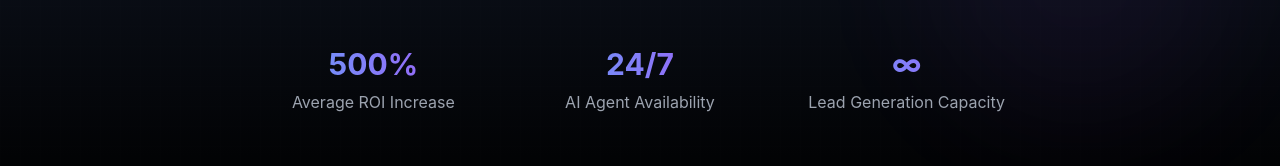
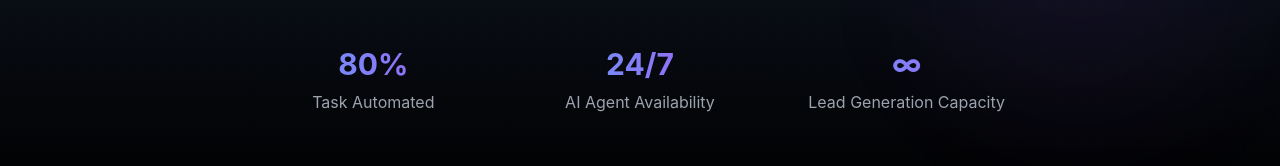
Before and after one commit to aleksamilojevic99/grandvector-v5, a React (Vite) app: page / in a window 1280 px wide. Shown: the part 594-760 px from the top of the page. Built offline with nearby package versions, Linux system fonts and the light colour scheme.

Commit message:
Update hero section statistics

```diff
--- a/src/components/Hero.tsx
+++ b/src/components/Hero.tsx
@@ -70,8 +70,8 @@ const Hero = () => {
         {/* Stats */}
         <div className="grid grid-cols-1 md:grid-cols-3 gap-8 max-w-4xl mx-auto">
           <div className="text-center">
-            <div className="text-3xl font-bold bg-gradient-to-r from-blue-400 to-purple-500 bg-clip-text text-transparent mb-2">500%</div>
-            <div className="text-gray-400">Average ROI Increase</div>
+            <div className="text-3xl font-bold bg-gradient-to-r from-blue-400 to-purple-500 bg-clip-text text-transparent mb-2">80%</div>
+            <div className="text-gray-400">Task Automated</div>
           </div>
           <div className="text-center">
             <div className="text-3xl font-bold bg-gradient-to-r from-blue-400 to-purple-500 bg-clip-text text-transparent mb-2">24/7</div>
```
